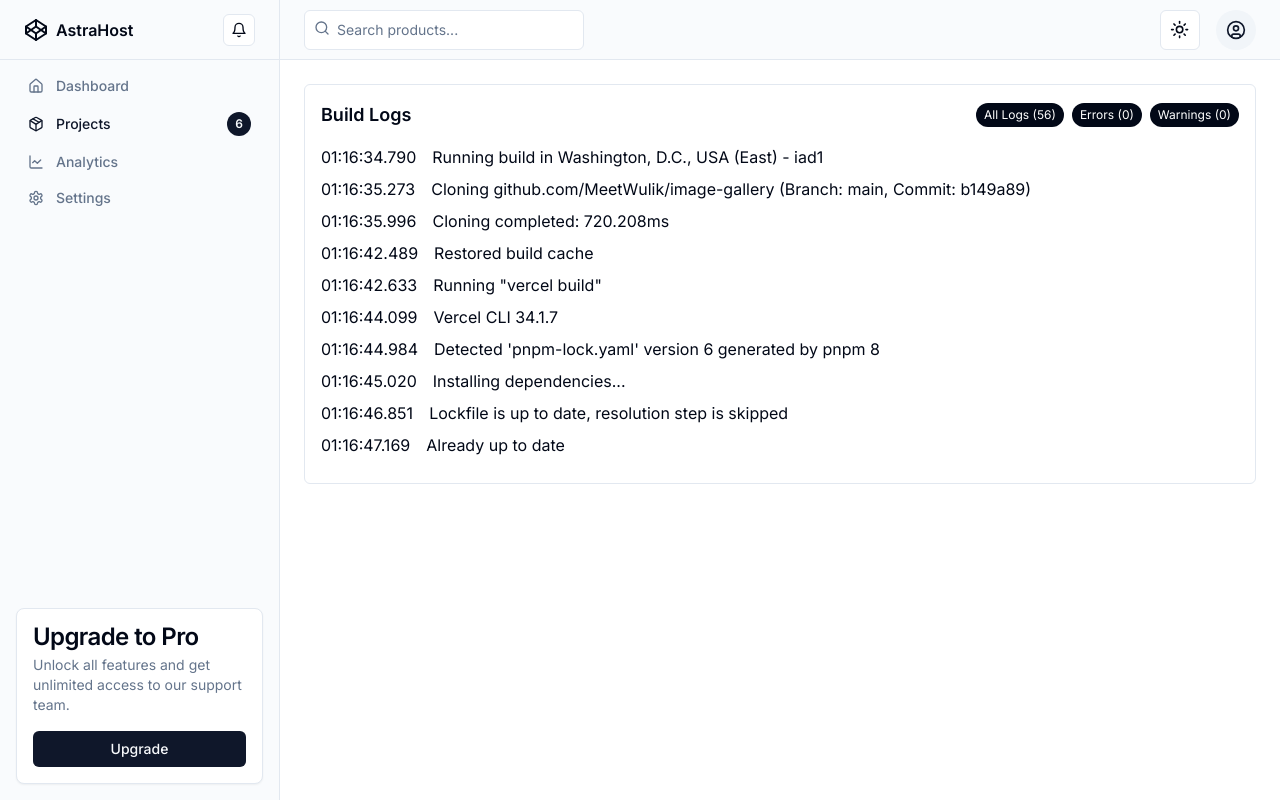
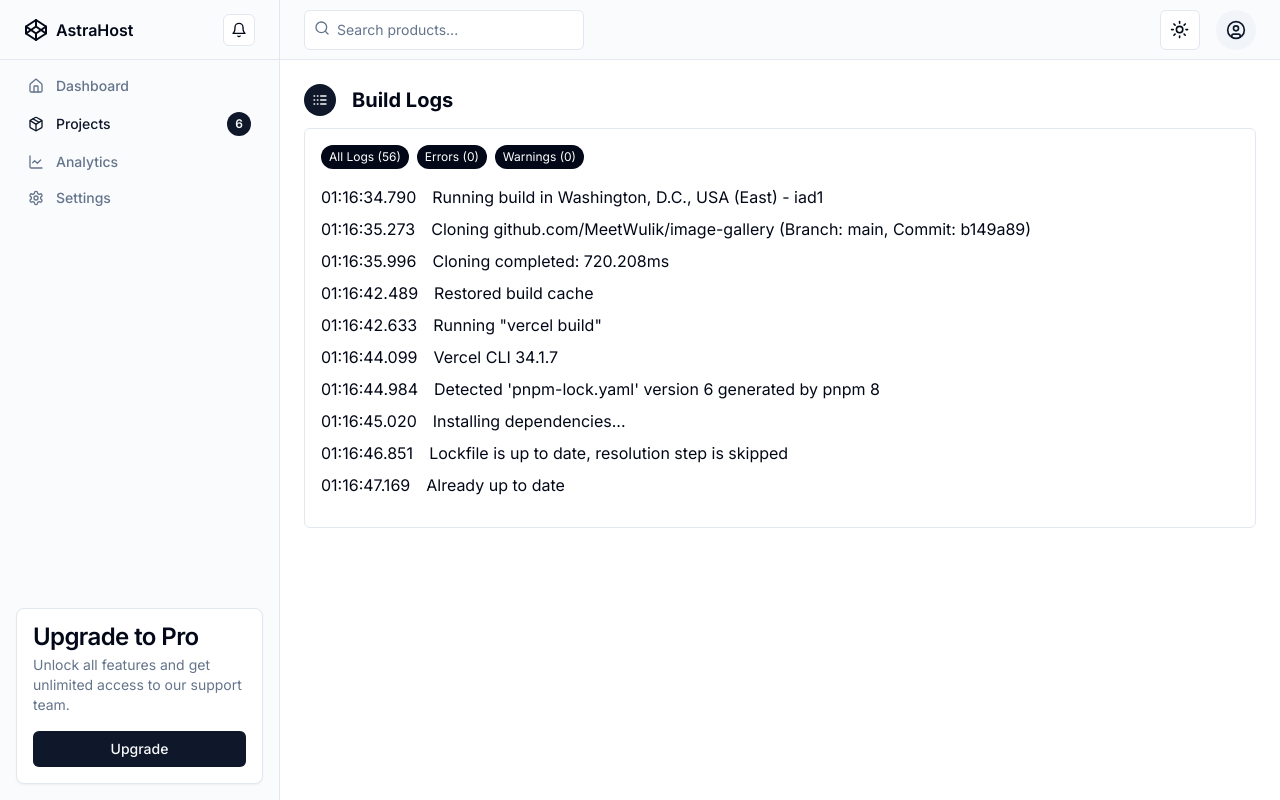
Before and after one commit to MeetMulik/AstraHost, a Next.js app in the folder frontend/: page /dashboard/projects/1/deployments/1 in a window 1280 px wide. Built offline with nearby package versions, Linux system fonts and the light colour scheme.

Commit message:
style: icons

```diff
--- a/frontend/src/app/dashboard/projects/[projectId]/deployments/[deploymentId]/page.tsx
+++ b/frontend/src/app/dashboard/projects/[projectId]/deployments/[deploymentId]/page.tsx
@@ -1,5 +1,7 @@
 import React from "react";
 import { ScrollArea } from "@/components/ui/scroll-area";
+import Link from "next/link";
+import { FrameIcon, Logs } from "lucide-react";
 
 type Props = {
   params: {
@@ -37,10 +39,25 @@
   ];
 
   return (
+    <div className="flex flex-col items-start justify-center space-y-3">
+      <div className="flex justify-between items-start flex-col ">
+        <header className="sticky top-0 z-30 flex h-14 items-center gap-4 border-b bg-background sm:static sm:h-auto sm:border-0 sm:bg-transparent">
+          <div className="flex items-center gap-4">
+            <Link
+              href="#"
+              className="group flex h-9 w-9 shrink-0 items-center justify-center gap-2 rounded-full bg-primary text-lg font-semibold text-primary-foreground md:h-8 md:w-8 md:text-base"
+              prefetch={false}
+            >
+              <Logs className="h-4 w-4 transition-all group-hover:scale-110" />
+              <span className="sr-only">AstraHost</span>
+            </Link>
+            <h1 className="text-xl font-bold">Build Logs</h1>
+          </div>
+        </header>
+      </div>
       <ScrollArea className="h-[400px] w-full rounded-md border p-4">
         <div className="space-y-2">
           <div className="flex justify-between items-center mb-4">
-          <h2 className="text-lg font-semibold">Build Logs</h2>
             <div className="flex space-x-2">
               <span className="px-2 py-1 bg-foreground rounded-full text-xs text-background">All Logs (56)</span>
               <span className="px-2 py-1 bg-foreground rounded-full text-xs text-background">Errors (0)</span>
@@ -55,6 +72,7 @@
           ))}
         </div>
       </ScrollArea>
+    </div>
   );
 };
 
```
Lines whose indentation alone changed are shown as unchanged.
